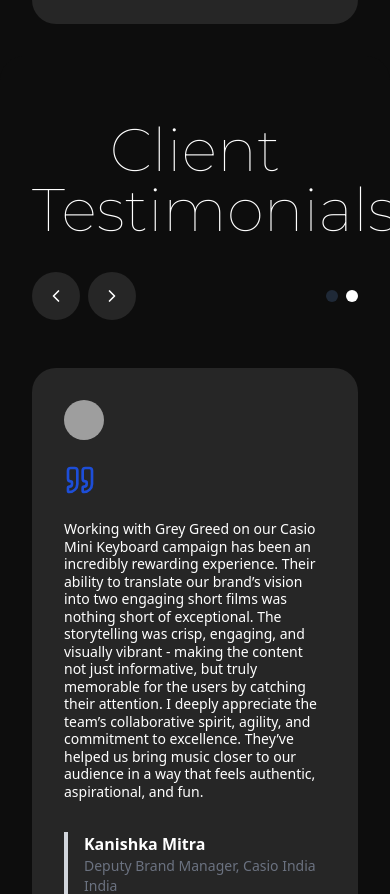
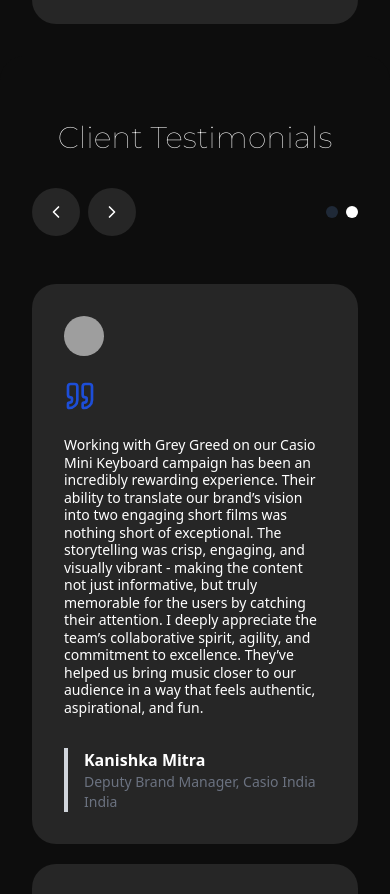
Before and after one commit to Nexacrft/GreyGreed, a React (Vite) app in the folder GG/: page / in a window 390 px wide. Shown: the part 4490-5384 px from the top of the page. Built offline with nearby package versions, Linux system fonts and the light colour scheme; grey boxes are pictures that could not be loaded.

Commit message:
Update Section12.jsx

```diff
--- a/GG/src/Home/Section12.jsx
+++ b/GG/src/Home/Section12.jsx
@@ -57,7 +57,7 @@ const Section12 = () => {
   return (
      <section className="mb-20 bg-[#0D0D0D] text-black py-16 px-8 rounded-3xl">
           <div className="max-w-6xl mx-auto">
-            <h2 className="text-6xl font-thin font-montserrat mb-8 text-white text-center">Client Testimonials</h2>
+            <h2 className="text-3xl lg:text-6xl font-thin font-montserrat mb-8 text-white text-center">Client Testimonials</h2>
 
             {/* Header */}
             <div className="flex justify-between items-center mb-12">
```
